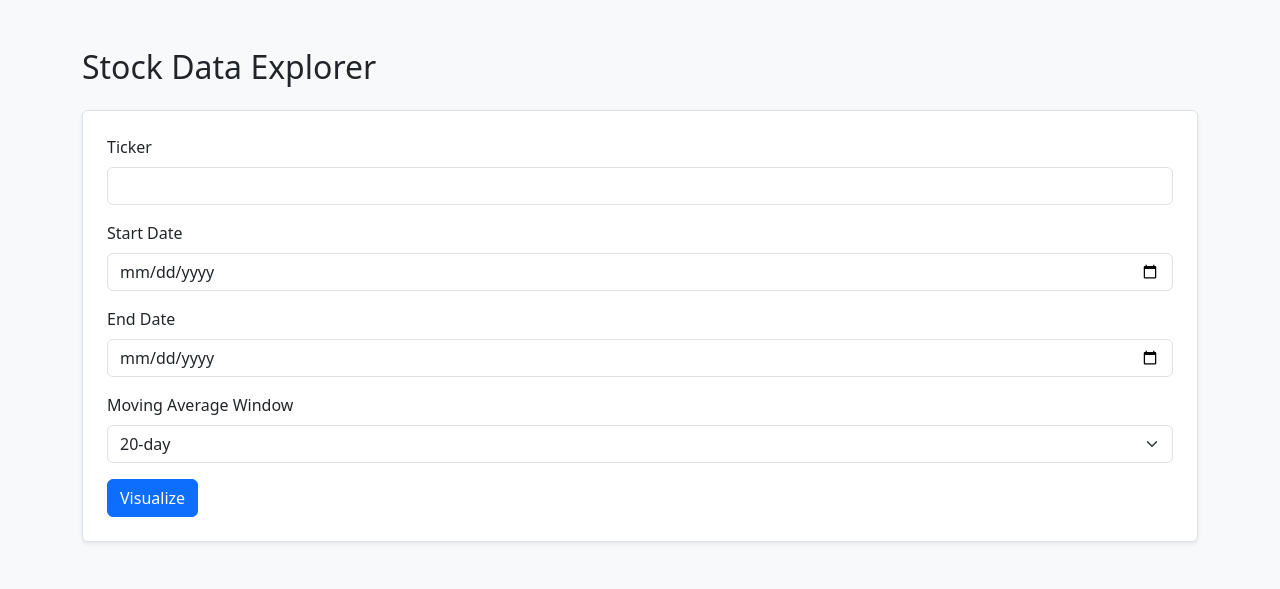
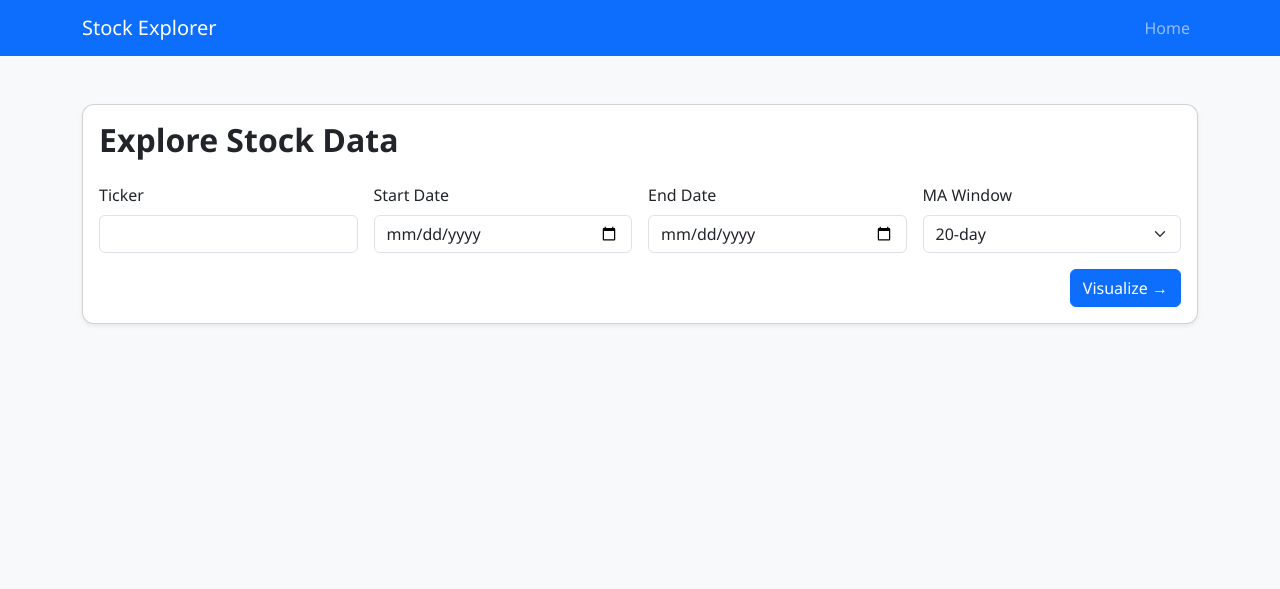
Before and after one commit to Ksingh945/cs122_Project, a Flask app: page / in a window 1280 px wide. Shown: the top 589 px of the page. Run offline with Flask 3, Linux system fonts and the light colour scheme.

Commit message:
improve UI styling & organization; add recent-search history, volume bar chart, Bollinger Bands; modify routes & templates

```diff
--- a/app/__init__.py
+++ b/app/__init__.py
@@ -1,9 +1,13 @@
 from flask import Flask
+import os
+from dotenv import load_dotenv
+
+load_dotenv()
 
 def create_app():
     app = Flask(__name__)
+    app.secret_key = "uhhhhIllmakethissafelater" #os.getenv("SECRET_KEY", "uhhhhIllmakethissafelater")
 
     from .routes import main
     app.register_blueprint(main)
-
     return app
--- a/app/routes.py
+++ b/app/routes.py
@@ -1,5 +1,7 @@
-from flask import Blueprint, render_template, request
+from flask import Blueprint, render_template, request, flash, redirect, url_for, session
 import pandas as pd
+import matplotlib
+matplotlib.use('Agg')
 import matplotlib.pyplot as plt
 import requests
 import uuid
@@ -8,11 +10,15 @@ import datetime
 import glob
 from dotenv import load_dotenv
 
+from app.new_features.recent import get_recents, add_recent
+from app.new_features.volume import generate_volume_chart
+from app.new_features.bollinger import generate_bollinger_chart
+
 load_dotenv()
 
 main = Blueprint('main', __name__)
+ALPHA_VANTAGE_API_KEY = os.getenv("ALPHA_VANTAGE_API_KEY")
 
-ALPHA_VANTAGE_API_KEY = os.getenv("ALPHA_VANTAGE_API_KEY")
 
 def fetch_stock_data_alpha_vantage(ticker):
     url = "https://www.alphavantage.co/query"
@@ -22,106 +28,134 @@ def fetch_stock_data_alpha_vantage(ticker):
         "outputsize": "compact",
         "apikey": ALPHA_VANTAGE_API_KEY
     }
-
     response = requests.get(url, params=params)
     data = response.json()
-
     if "Time Series (Daily)" not in data:
         print("API error:", data)
         return pd.DataFrame()
-
     df = pd.DataFrame.from_dict(data["Time Series (Daily)"], orient="index")
     df = df.rename(columns={
-        "1. open": "Open",
-        "2. high": "High",
-        "3. low": "Low",
-        "4. close": "Close",
+        "1. open":   "Open",
+        "2. high":   "High",
+        "3. low":    "Low",
+        "4. close":  "Close",
         "5. volume": "Volume"
     })
     df.index = pd.to_datetime(df.index)
-    df = df.sort_index()
-    df = df.astype(float)
-    df.index.name = 'Date'  # Ensure index is named 'Date'
+    df = df.sort_index().astype(float)
+    df.index.name = 'Date'
     return df
+
 
 @main.route('/')
 def home():
-    return render_template('home.html')
+    recents = get_recents()
+    return render_template('home.html', recents=recents)
 
-@main.route('/visualize', methods=['POST'])
+
+@main.route('/visualize', methods=['GET', 'POST'])
 def visualize():
-    ticker = request.form['ticker'].upper()
-    start_date = request.form['start']
-    end_date = request.form['end']
-    ma_window = int(request.form.get('ma_window', 20))  # default to 20
+    try:
+        ticker    = request.values.get('ticker', '').upper()
+        start_raw = request.values.get('start', '')
+        end_raw   = request.values.get('end', '')
+        ma_window = int(request.values.get('ma_window', 20))
 
-    os.makedirs("data", exist_ok=True)
-    filepath = f"data/{ticker}_{start_date}_{end_date}.csv.gz"
+        if not (ticker and start_raw and end_raw):
+            flash("Please provide ticker, start date, and end date.", "warning")
+            return redirect(url_for('main.home'))
 
-    if os.path.exists(filepath):
-        try:
-            modified_time = datetime.datetime.fromtimestamp(os.path.getmtime(filepath))
-            if (datetime.datetime.now() - modified_time).days > 1:
-                data = fetch_stock_data_alpha_vantage(ticker)
-                if not data.empty:
-                    data.to_csv(filepath, compression='gzip')
-            else:
-                data = pd.read_csv(filepath, index_col='Date', parse_dates=True, compression='gzip')
-        except Exception:
-            return "Local CSV is corrupted. Please delete it and try again."
-    else:
-        data = fetch_stock_data_alpha_vantage(ticker)
-        if data.empty:
-            return f"Failed to fetch data for {ticker}. Try again later."
+        start = pd.to_datetime(start_raw)
+        end   = pd.to_datetime(end_raw)
+
+        os.makedirs("data", exist_ok=True)
+        filepath = f"data/{ticker}_{start.date()}_{end.date()}.csv.gz"
+
+        if os.path.exists(filepath):
+            try:
+                mtime = datetime.datetime.fromtimestamp(os.path.getmtime(filepath))
+                if (datetime.datetime.now() - mtime).days > 1:
+                    data = fetch_stock_data_alpha_vantage(ticker)
+                    if not data.empty:
+                        data.to_csv(filepath, compression='gzip')
+                else:
+                    data = pd.read_csv(filepath, index_col='Date',
+                                       parse_dates=True, compression='gzip')
+            except Exception:
+                flash("Local cache corrupted—delete the file and try again.", "warning")
+                return redirect(url_for('main.home'))
         else:
+            data = fetch_stock_data_alpha_vantage(ticker)
+            if data.empty:
+                flash(f"Failed to fetch data for {ticker}.", "warning")
+                return redirect(url_for('main.home'))
             data.to_csv(filepath, compression='gzip')
 
-    data = data[(data.index >= start_date) & (data.index <= end_date)]
-    if data.empty:
-        return f"No data available for {ticker} in this date range."
+        data = data.loc[start:end]
+        if data.empty:
+            flash(f"No data for {ticker} between {start.date()} and {end.date()}.", "warning")
+            return redirect(url_for('main.home'))
 
-    data['Daily Return'] = data['Close'].pct_change()
-    data['Moving Average'] = data['Close'].rolling(window=ma_window).mean()
+        data['Daily Return']   = data['Close'].pct_change()
+        data['Moving Average'] = data['Close'].rolling(window=ma_window).mean()
 
-    static_dir = os.path.join("app", "static")
-    os.makedirs(static_dir, exist_ok=True)
+        static_dir = os.path.join("app", "static")
+        os.makedirs(static_dir, exist_ok=True)
+        for fpath in glob.glob(os.path.join(static_dir, "*.png")):
+            os.remove(fpath)
 
-    for f in glob.glob(os.path.join(static_dir, "*.png")):
-        os.remove(f)
+        fname_price = f"{uuid.uuid4().hex}.png"
+        fp_price = os.path.join(static_dir, fname_price)
+        plt.figure(figsize=(10, 5))
+        plt.plot(data['Close'], label='Close Price')
+        plt.plot(data['Moving Average'], label=f'{ma_window}-Day MA')
+        if len(data) == 1:
+            plt.scatter(data.index, data['Close'], color='blue', label='Single Day')
+        plt.title(f"{ticker} Price ({start.date()} → {end.date()})")
+        plt.xlabel("Date")
+        plt.ylabel("Price ($)")
+        plt.legend()
+        plt.tight_layout()
+        plt.savefig(fp_price)
+        plt.close()
 
-    filename_price = f"{uuid.uuid4().hex}.png"
-    price_filepath = os.path.join(static_dir, filename_price)
+        fname_hist = f"{uuid.uuid4().hex}.png"
+        fp_hist = os.path.join(static_dir, fname_hist)
+        plt.figure(figsize=(8, 4))
+        data['Daily Return'].dropna().hist(bins=20, edgecolor='black')
+        plt.title(f"{ticker} Daily Return Distribution")
+        plt.xlabel("Daily Return")
+        plt.ylabel("Frequency")
+        plt.tight_layout()
+        plt.savefig(fp_hist)
+        plt.close()
 
-    plt.figure(figsize=(10, 5))
-    plt.plot(data['Close'], label='Close Price')
-    plt.plot(data['Moving Average'], label=f'{ma_window}-Day MA')
-    if len(data) == 1:
-        plt.scatter(data.index, data['Close'], color='blue', label='Single Day')
-    plt.title(f"{ticker} Stock Price")
-    plt.xlabel("Date")
-    plt.ylabel("Price ($)")
-    plt.legend()
-    plt.tight_layout()
-    plt.savefig(price_filepath)
-    plt.close()
+        # Volume bar chart
+        vol_fname = generate_volume_chart(data, static_dir)
 
-    filename_hist = f"{uuid.uuid4().hex}.png"
-    hist_filepath = os.path.join(static_dir, filename_hist)
+        # Bollinger Bands chart
+        bb_fname  = generate_bollinger_chart(data, static_dir, window=ma_window)
 
-    plt.figure(figsize=(8, 4))
-    data['Daily Return'].dropna().hist(bins=20, edgecolor='black')
-    plt.title(f"{ticker} Daily Return Distribution")
-    plt.xlabel("Daily Return")
-    plt.ylabel("Frequency")
-    plt.tight_layout()
-    plt.savefig(hist_filepath)
-    plt.close()
+        # Record search
+        add_recent({
+            'ticker':    ticker,
+            'start':     start.date().isoformat(),
+            'end':       end.date().isoformat(),
+            'ma_window': ma_window
+        })
 
-    return render_template(
-        'visualize.html',
-        tables=[data.tail(10).to_html(classes='data')],
-        ticker=ticker,
-        plot_url=f"static/{filename_price}",
-        hist_url=f"static/{filename_hist}",
-        ma_window=ma_window
-    )
+        # Render
+        return render_template(
+            'visualize.html',
+            tables=[data.tail(10).to_html(classes='data table table-sm')],
+            ticker=ticker,
+            ma_window=ma_window,
+            plot_url=url_for('static', filename=fname_price),
+            hist_url=url_for('static', filename=fname_hist),
+            vol_url=url_for('static', filename=vol_fname),
+            bb_url=url_for('static', filename=bb_fname)
+        )
+
+    except Exception as e:
+        flash(f"Oops, something went wrong: {e}", "danger")
+        return redirect(url_for('main.home'))
--- /dev/null
+++ b/app/templates/base.html
@@ -0,0 +1,50 @@
+<!DOCTYPE html>
+<html lang="en">
+<head>
+  <meta charset="UTF-8">
+  <meta name="viewport" content="width=device-width, initial-scale=1">
+  <title>{% block title %}Stock Explorer{% endblock %}</title>
+  <!-- Bootstrap CSS -->
+  <link href="https://cdn.jsdelivr.net/npm/bootstrap@5.3.0/dist/css/bootstrap.min.css" rel="stylesheet">
+  <!-- Your custom styles -->
+  <link href="{{ url_for('static', filename='css/style.css') }}" rel="stylesheet">
+</head>
+<body class="bg-light">
+
+  <!-- Navbar -->
+  <nav class="navbar navbar-expand-lg navbar-dark bg-primary">
+    <div class="container">
+      <a class="navbar-brand" href="{{ url_for('main.home') }}">Stock Explorer</a>
+      <button class="navbar-toggler" type="button" data-bs-toggle="collapse" data-bs-target="#navMenu">
+        <span class="navbar-toggler-icon"></span>
+      </button>
+      <div class="collapse navbar-collapse" id="navMenu">
+        <ul class="navbar-nav ms-auto">
+          <li class="nav-item"><a class="nav-link" href="{{ url_for('main.home') }}">Home</a></li>
+        </ul>
+      </div>
+    </div>
+  </nav>
+
+  <!-- Main content -->
+  <div class="container py-5">
+    {% with messages = get_flashed_messages() %}
+      {% if messages %}
+        <div class="mb-4">
+          {% for msg in messages %}
+            <div class="alert alert-warning alert-dismissible fade show" role="alert">
+              {{ msg }}
+              <button type="button" class="btn-close" data-bs-dismiss="alert"></button>
+            </div>
+          {% endfor %}
+        </div>
+      {% endif %}
+    {% endwith %}
+
+    {% block content %}{% endblock %}
+  </div>
+
+  <!-- Bootstrap JS (optional) -->
+  <script src="https://cdn.jsdelivr.net/npm/bootstrap@5.3.0/dist/js/bootstrap.bundle.min.js"></script>
+</body>
+</html>
--- a/app/templates/home.html
+++ b/app/templates/home.html
@@ -1,27 +1,25 @@
-<!DOCTYPE html>
-<html>
-<head>
-    <title>Stock Data Explorer</title>
-    <link href="https://cdn.jsdelivr.net/npm/bootstrap@5.3.0/dist/css/bootstrap.min.css" rel="stylesheet">
-</head>
-<body class="bg-light">
-    <div class="container py-5">
-        <h2 class="mb-4">Stock Data Explorer</h2>
-        <form action="/visualize" method="POST" class="border p-4 bg-white rounded shadow-sm">
-            <div class="mb-3">
+{% extends 'base.html' %}
+{% block title %}Home – Stock Explorer{% endblock %}
+
+{% block content %}
+  <div class="card shadow-sm">
+    <div class="card-body">
+      <h2 class="card-title mb-4">Explore Stock Data</h2>
+      <form action="{{ url_for('main.visualize') }}" method="POST" class="row g-3">
+        <div class="col-md-3">
           <label for="ticker" class="form-label">Ticker</label>
           <input type="text" name="ticker" class="form-control" required>
         </div>
-            <div class="mb-3">
+        <div class="col-md-3">
           <label for="start" class="form-label">Start Date</label>
           <input type="date" name="start" class="form-control" required>
         </div>
-            <div class="mb-3">
+        <div class="col-md-3">
           <label for="end" class="form-label">End Date</label>
           <input type="date" name="end" class="form-control" required>
         </div>
-            <div class="mb-3">
-                <label for="ma_window" class="form-label">Moving Average Window</label>
+        <div class="col-md-3">
+          <label for="ma_window" class="form-label">MA Window</label>
           <select name="ma_window" class="form-select">
             <option value="3">3-day</option>
             <option value="5">5-day</option>
@@ -30,8 +28,36 @@
             <option value="50">50-day</option>
           </select>
         </div>
-            <button type="submit" class="btn btn-primary">Visualize</button>
+        <div class="col-12 text-end">
+          <button type="submit" class="btn btn-primary">Visualize →</button>
+        </div>
       </form>
     </div>
-</body>
-</html>
+  </div>
+
+  {% if recents %}
+    <div class="card shadow-sm mt-4">
+      <div class="card-body">
+        <h5 class="card-title">Recently Searched</h5>
+        <ul class="list-unstyled mb-0">
+          {% for item in recents %}
+            <li class="mb-2">
+              <a
+                href="{{ url_for('main.visualize',
+                                  ticker=item.ticker,
+                                  start=item.start,
+                                  end=item.end,
+                                  ma_window=item.ma_window) }}"
+                class="text-decoration-none"
+              >
+                <strong>{{ item.ticker }}</strong>:
+                {{ item.start }} → {{ item.end }}
+                ({{ item.ma_window }}-day MA)
+              </a>
+            </li>
+          {% endfor %}
+        </ul>
+      </div>
+    </div>
+  {% endif %}
+{% endblock %}
--- a/run.py
+++ b/run.py
@@ -2,5 +2,7 @@ from app import create_app
 
 app = create_app()
 
+print("Running Flask app...")
+
 if __name__ == "__main__":
     app.run(debug=True)
--- /dev/null
+++ b/static/css/style.css
@@ -0,0 +1,20 @@
+body {
+    font-family: "Segoe UI", sans-serif;
+  }
+
+  h2 {
+    font-weight: 600;
+  }
+
+  .card {
+    border-radius: 0.75rem;
+  }
+
+  .card-header {
+    background-color: #f1f5f9;
+    font-size: 1.05rem;
+  }
+
+  .table-responsive table {
+    border: 1px solid #dee2e6;
+  }
```
Also changed, not shown: app/new_features/bollinger.py (added, +31 -0 lines), app/new_features/recent.py (added, +23 -0 lines), app/new_features/volume.py (added, +26 -0 lines), app/templates/visualize.html (+56 -39 lines), 2 other files. Lines whose indentation alone changed are shown as unchanged.
